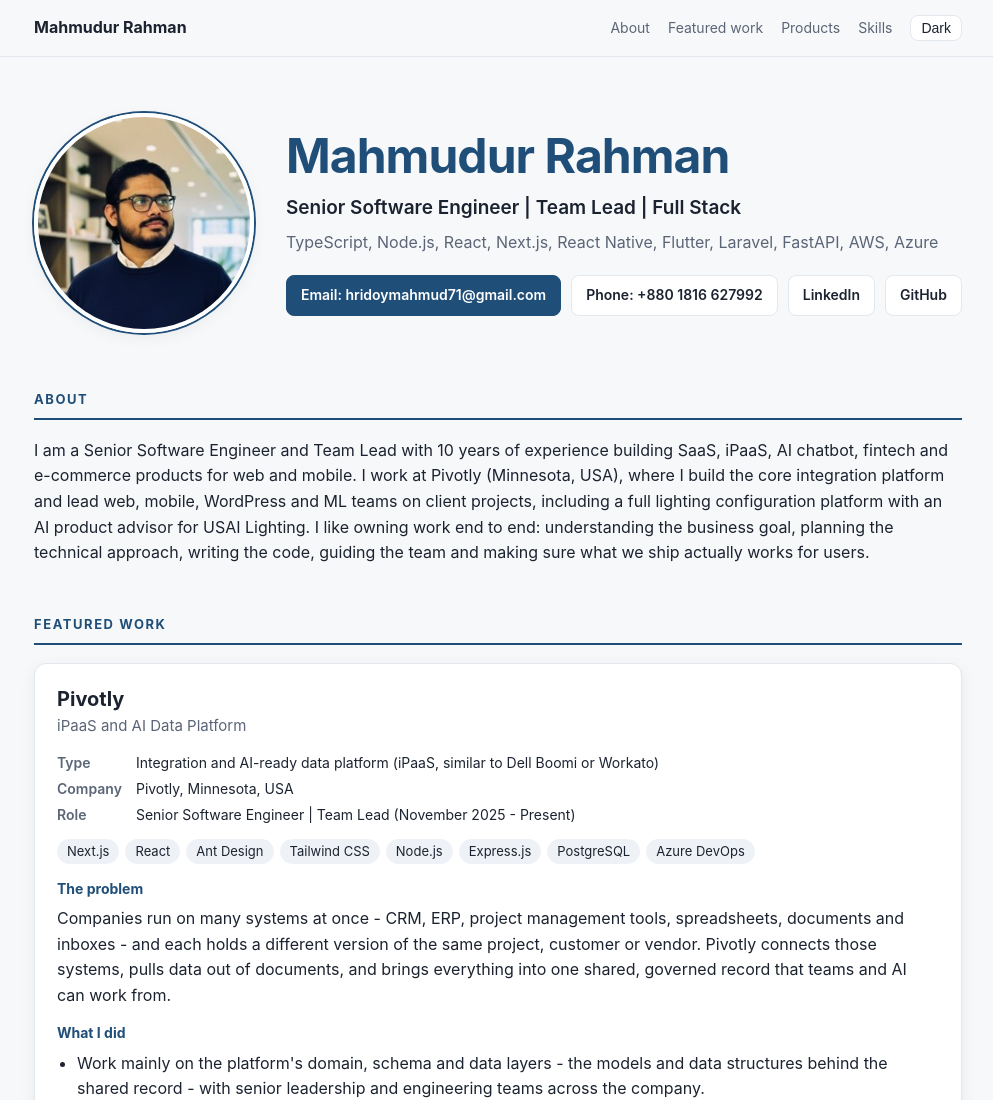
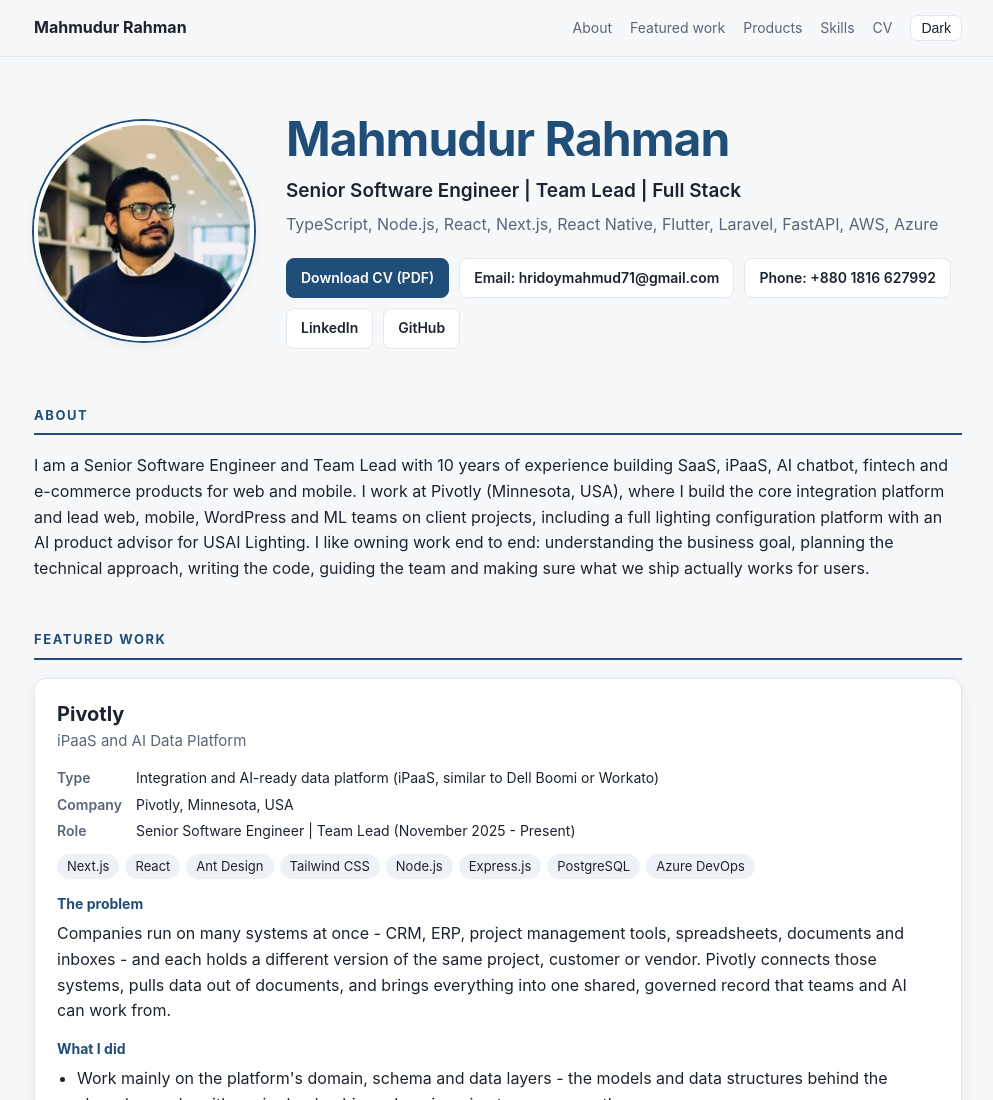
Before and after one commit to hridoymahmud71/hridoymahmud71.github.io, a plain HTML site: page index.html in a window 1280 px wide. Shown: the top 1100 px of the page, without its empty margins (142-1135 px from the left). Drawn offline with Linux system fonts and the light colour scheme.

Commit message:
Add Download CV button
Co-Authored-By: Claude Opus 5.5 <noreply@anthropic.com>

```diff
--- a/index.html
+++ b/index.html
@@ -17,6 +17,7 @@
         <a href="#work">Featured work</a>
         <a href="#products">Products</a>
         <a href="#skills">Skills</a>
+        <a href="Mahmudur-Rahman-CV.pdf" download>CV</a>
         <button class="theme-btn" id="theme-btn" type="button">Dark</button>
       </nav>
     </div>
@@ -29,7 +30,8 @@
       <p class="title">Senior Software Engineer | Team Lead | Full Stack</p>
       <p class="stack">TypeScript, Node.js, React, Next.js, React Native, Flutter, Laravel, FastAPI, AWS, Azure</p>
       <div class="links">
-        <a class="btn primary" href="mailto:hridoymahmud71@gmail.com">Email: hridoymahmud71@gmail.com</a>
+        <a class="btn primary" href="Mahmudur-Rahman-CV.pdf" download>Download CV (PDF)</a>
+        <a class="btn" href="mailto:hridoymahmud71@gmail.com">Email: hridoymahmud71@gmail.com</a>
         <a class="btn" href="tel:+8801816627992">Phone: +880 1816 627992</a>
         <a class="btn" href="https://linkedin.com/in/hridoymahmud71" target="_blank" rel="noopener">LinkedIn</a>
         <a class="btn" href="https://github.com/hridoymahmud71" target="_blank" rel="noopener">GitHub</a>
```
Also changed, not shown: 1 other file.
